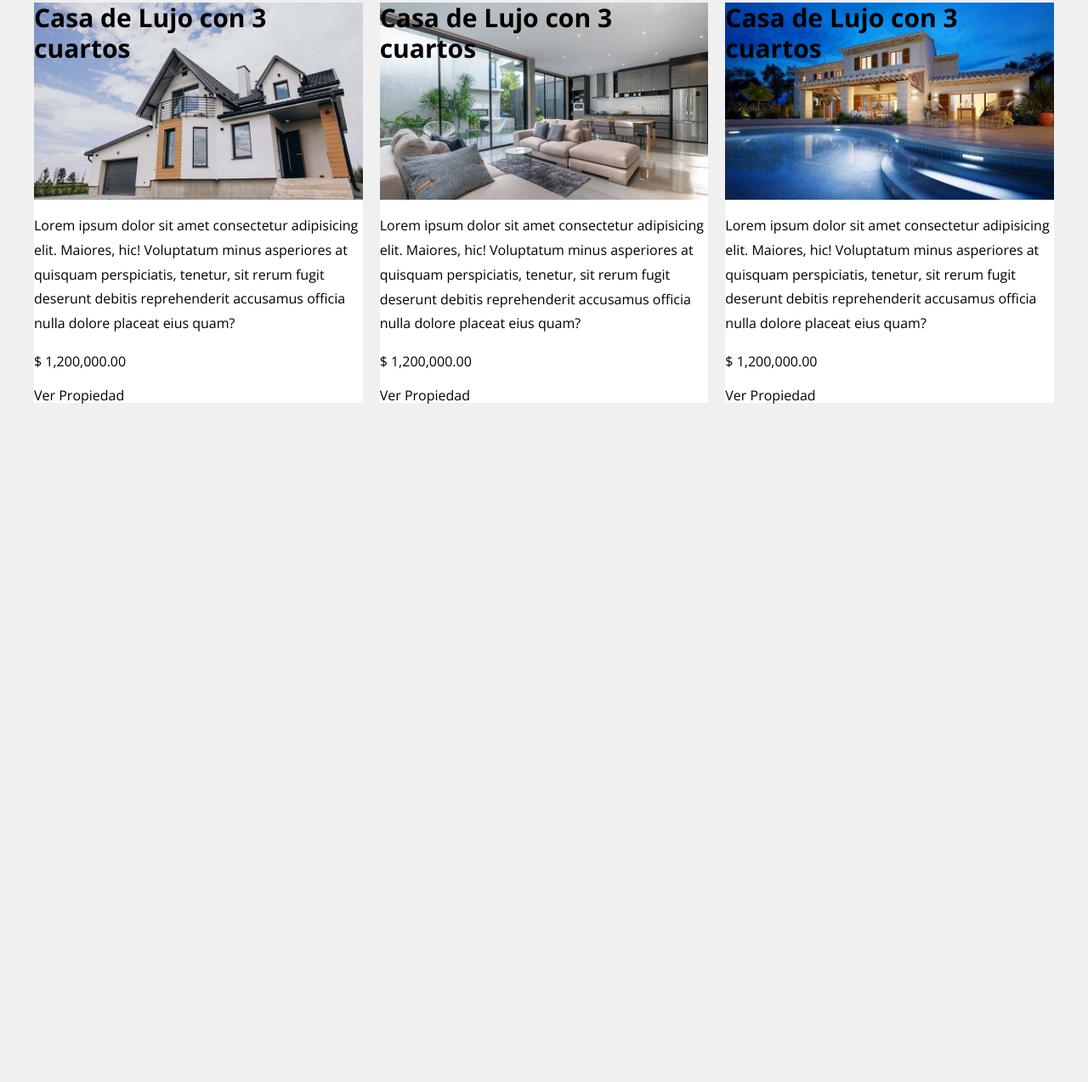
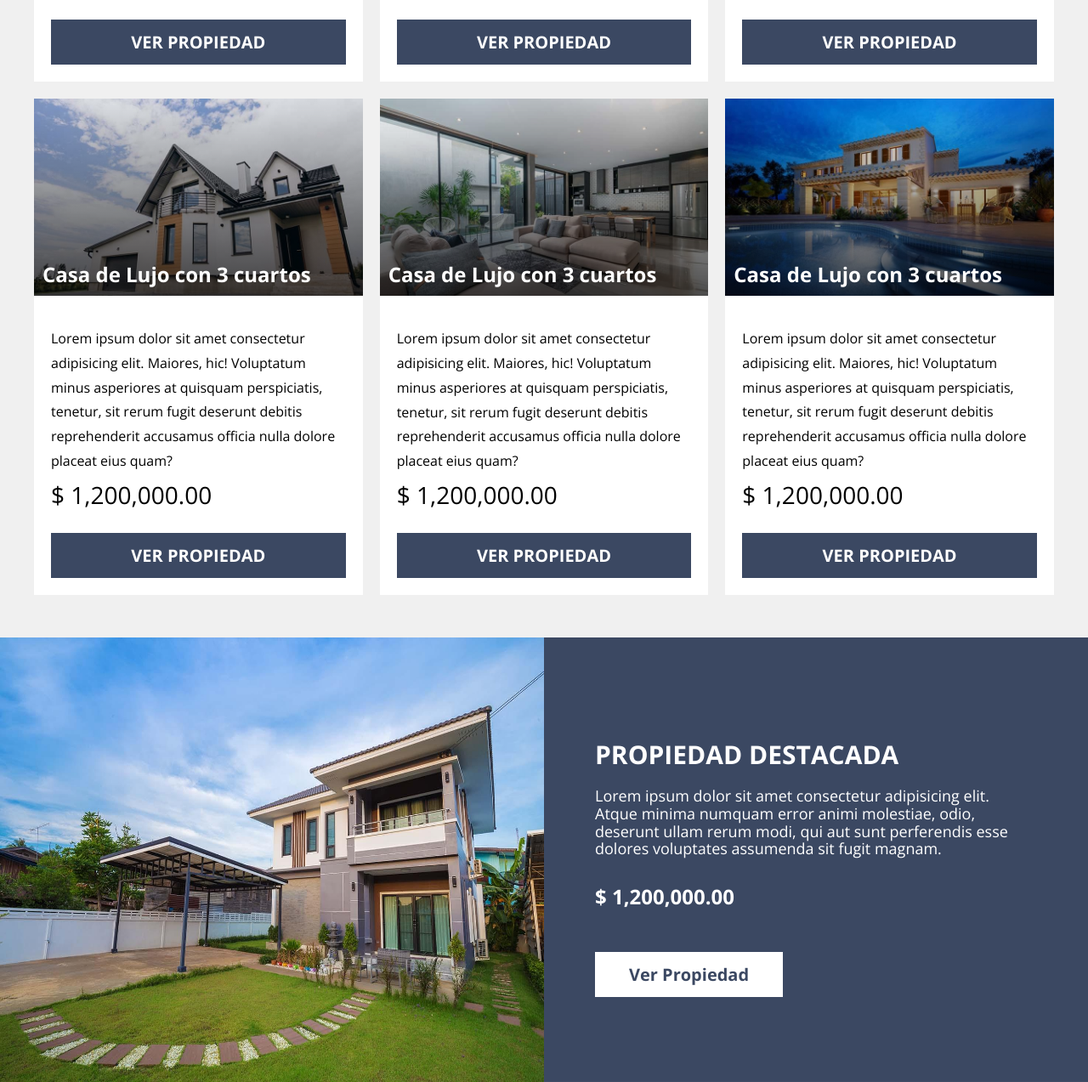
Before and after one commit to techred24/REAL-STATE, a website: page index.html in a window 1280 px wide. Shown: the part 1325-2598 px from the top of the page at 85% size. Before the commit the page ends 1801 px from the top, so only its background shows below. Drawn offline with nearby package versions, Linux system fonts and the light colour scheme.

Commit message:
Section Destacadas done

```diff
--- a/index.html
+++ b/index.html
@@ -99,5 +99,16 @@
             </div> <!--.propiedad-->
         </div>
     </main>
+
+    <section class="destacada">
+        <div class="destacada__grid contenedor">
+            <div class="destacada__contenido">
+                <h3 class="destacada__heading">Propiedad Destacada</h3>
+                <div class="destacada__texto">Lorem ipsum dolor sit amet consectetur adipisicing elit. Atque minima numquam error animi molestiae, odio, deserunt ullam rerum modi, qui aut sunt perferendis esse dolores voluptates assumenda sit fugit magnam.</div>
+                <p class="destacada__precio">$ 1,200,000.00</p>
+                <a href="#" class="destacada__enlace">Ver Propiedad</a>
+            </div>
+        </div>
+    </section>
 </body>
 </html>
--- /dev/null
+++ b/src/scss/ui/contenido/_destacada.scss
@@ -0,0 +1,54 @@
+@use 'base/variables' as v;
+@use 'base/mixins' as m;
+
+.destacada {
+    margin-top: 5rem;
+    background-image: linear-gradient(to bottom, transparent 0%, transparent 50%, v.$primario 50%, v.$primario 100%), url(../img/destacada.jpg);
+    background-size: 100%, cover;
+    background-position: center, -50rem -30rem;
+    background-repeat: no-repeat;
+    @include m.tablet {
+        background-image: linear-gradient(to left, v.$primario 0%, v.$primario 50%, transparent 50%, transparent 100%), url(../img/destacada.jpg);
+        background-size: 100%, 50% 100%;
+        background-position: center, left;
+    }
+
+    &__grid {
+        display: grid;
+        grid-template-rows: repeat(2, 1fr);
+        @include m.tablet {
+            grid-template-rows: unset;
+            grid-template-columns: repeat(2, 1fr);
+            gap: 2rem;
+        }
+    }
+    &__contenido {
+        padding: 5rem;
+        grid-row: 2 / 3;
+        @include m.tablet {
+            padding: 10rem 5rem;
+            grid-row: unset;
+            grid-column: 2 / 3;
+        }
+    }
+    &__heading {
+        color: v.$blanco;
+        text-transform: uppercase;
+    }
+    &__texto {
+        color: v.$blanco;
+        font-size: 1.8rem;
+    }
+    &__precio {
+        color: v.$blanco;
+        font-size: 2.4rem;
+        font-weight: 700;
+    }
+    &__enlace {
+        @include m.boton(v.$blanco, v.$primario);
+        display: block;
+        @include m.tablet {
+            display: inline-block;
+        }
+    }
+}
--- a/src/scss/ui/contenido/_index.scss
+++ b/src/scss/ui/contenido/_index.scss
@@ -1 +1,2 @@
 @forward 'propiedades';
+@forward 'destacada';
--- a/src/scss/ui/contenido/_propiedades.scss
+++ b/src/scss/ui/contenido/_propiedades.scss
@@ -23,11 +23,39 @@
     &__imagen {
         aspect-ratio: 10 / 6;
         background-size: cover;
+
+        position: relative;
     }
     @for $i from 1 through 6 {
         $imagen: '../img/propiedad_#{$i}.jpg';
         &:nth-child(#{$i}) &__imagen {
-            background-image: url($imagen);
+            background-image: linear-gradient(to bottom, transparentize(v.$negro, 1%) 0%, transparentize(v.$negro, .3%) 100%) ,url($imagen);
         }
     }
+    &__nombre {
+        position: absolute;
+        left: 1rem;
+        bottom: 1rem;
+        color: v.$blanco;
+        font-size: 2.4rem;
+    }
+
+    &__contenido {
+        padding: 2rem;
+    }
+    &__texto {
+        margin-bottom: 0;
+    }
+    &__precio {
+        font-size: 3rem;
+        margin: 0;
+        @include m.telefono {
+            font-size: 2.8rem;
+        }
+    }
+    &__enlace {
+        @include m.boton(v.$primario, v.$blanco);
+        display: block;
+        text-transform: uppercase;
+    }
 }
```
Also changed, not shown: build/css/app.css, 1 other file.
